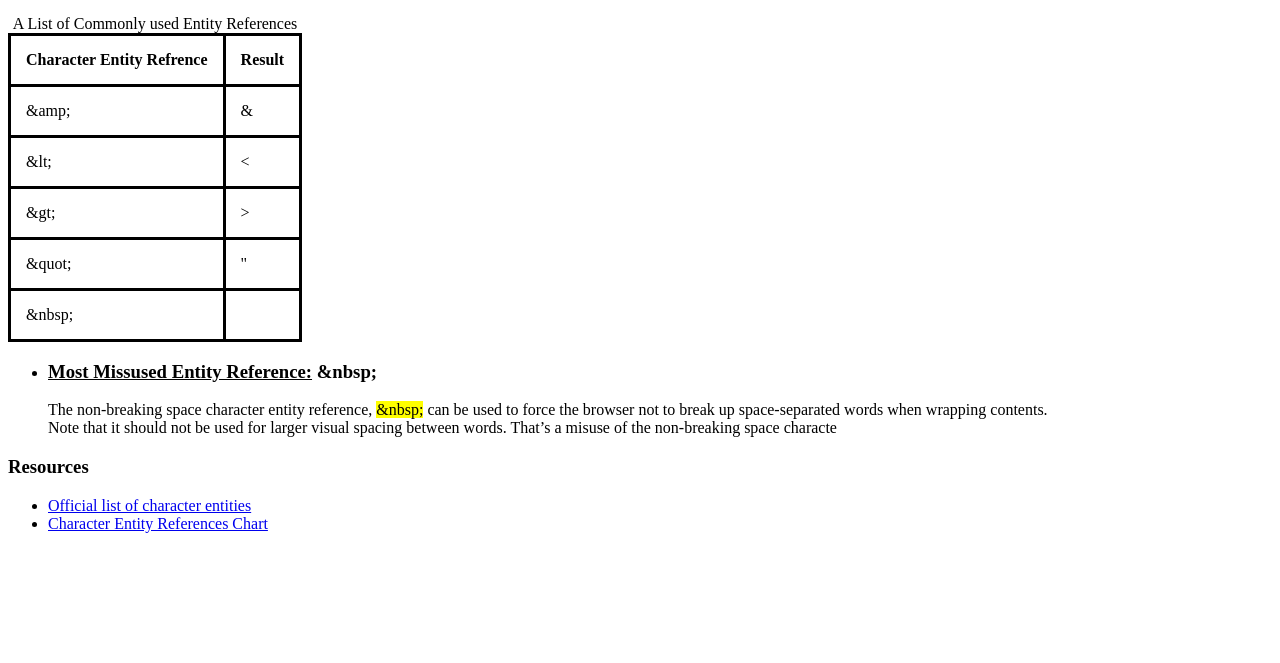
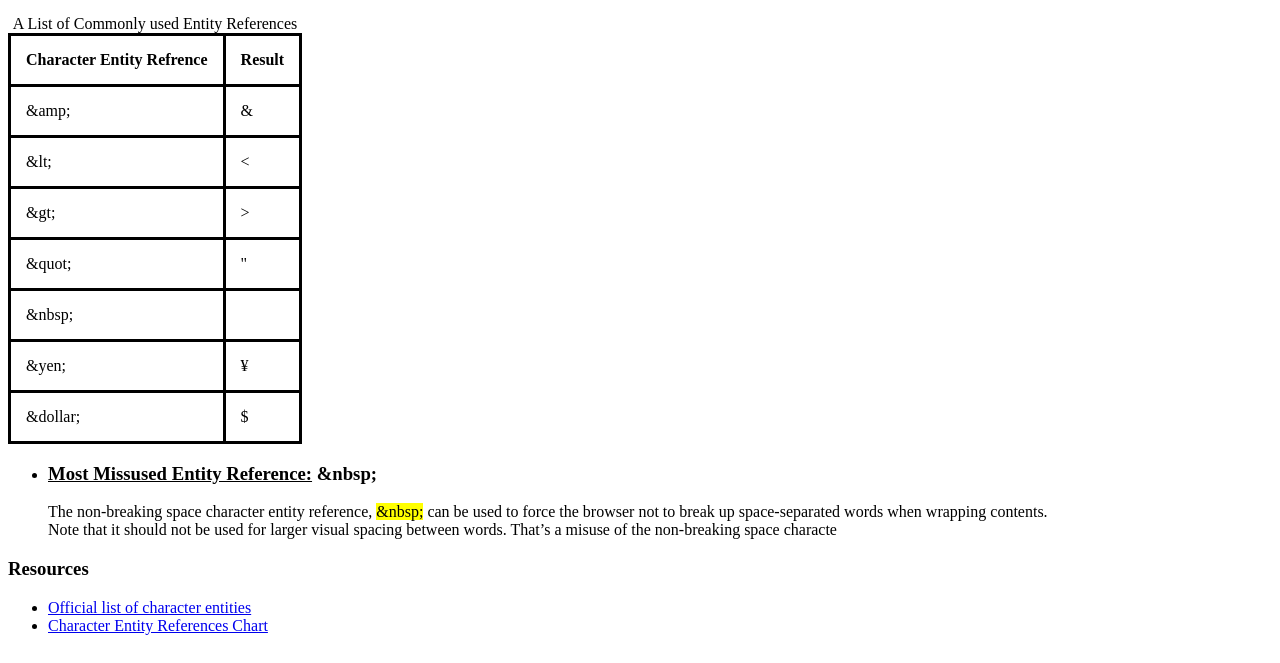
Before and after one commit to Sambhav-Jain/LearnFrontEnd, a plain HTML site: page Character-Entity-Refrences.html in a window 1280 px wide. Shown: the part 137-800 px from the top of the page. Drawn offline with Linux system fonts and the light colour scheme.

Commit message:
Update Character-Entity-Refrences.html

```diff
--- a/Character-Entity-Refrences.html
+++ b/Character-Entity-Refrences.html
@@ -58,6 +58,14 @@
                     <td>&amp;nbsp;</td>
                     <td>&nbsp;</td>
                 </tr>
+                <tr>
+                    <td>&amp;yen;</td>
+                    <td>&yen;</td>
+                </tr>
+                <tr>
+                    <td>&amp;dollar;</td>
+                    <td>&dollar;</td>
+                </tr>
             </tbody>
         </table>
         <article>
```
